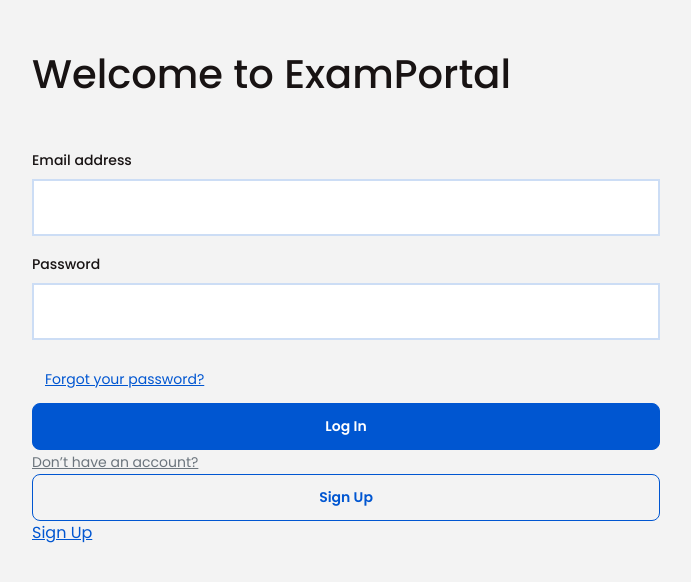
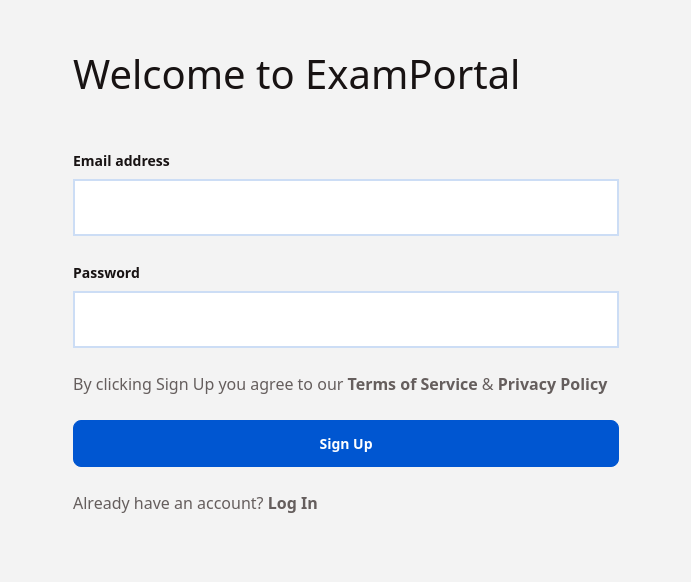
Before and after one commit to WomenPlusPlus/deploy-impact-21-inzone-b, a React (Create React App) app in the folder frontend/web/: page /signup in a window 1280 px wide. Shown: the top 582 px of the page, without its empty margins (294-985 px from the left). Built offline with nearby package versions, Linux system fonts and the light colour scheme.

Commit message:
complete login, signup and setup-account screens

```diff
--- a/frontend/web/src/App.js
+++ b/frontend/web/src/App.js
@@ -20,7 +20,7 @@ function App() {
         {/*</div>*/}
 
         <Router>
-            <div>
+            <div className="container">
                 {/*<nav>*/}
                 {/*    <ul>*/}
                 {/*        <li>*/}
--- a/frontend/web/src/components/login/LoginScreen.js
+++ b/frontend/web/src/components/login/LoginScreen.js
@@ -16,19 +16,29 @@ function LoginScreen(props) {
             <div className="col-lg-6">
                 <h1>Welcome to ExamPortal</h1>
                 <form>
-                    <div className="mb-3">
+                    <div className="mb-4">
                         <label htmlFor="exampleInputEmail1" className="form-label">Email address</label>
                         <input type="email" className="form-control" id="exampleInputEmail1" aria-describedby="emailHelp" />
                     </div>
-                    <div className="mb-3">
+                    <div className="mb-4">
                         <label htmlFor="exampleInputPassword1" className="form-label">Password</label>
                         <input type="password" className="form-control" id="exampleInputPassword1" />
                     </div>
-                    <button type="button" className="btn btn-link">Forgot your password?</button>
-                    <button type="button" className="btn btn-primary w-100">Log In</button>
-                    <a className="form-text">Don’t have an account?</a>
-                    <button type="button" className="btn btn-outline-primary w-100">Sign Up</button>
-                    <Link to={`/signup`}>Sign Up</Link>
+                    <div className="mb-4">
+                        <Link to={`/forgot-password`} className="form-text">Forgot your password?</Link>
+                    </div>
+                    <div className="mb-4">
+                        <button type="button" className="btn btn-primary w-100">Log In</button>
+                    </div>
+                    <div className="mb-4">
+                        <div className="form-text">Don’t have an account?</div>
+                    </div>
+                    <div className="mb-3">
+                        <Link to={`/signup`} className="btn btn-outline-primary w-100">Sign Up</Link>
+                    </div>
+                    <div>
+                        <div className="form-text">Our <strong><a href="terms-of-service">Terms of Service</a></strong> & <strong><a href="privacy-policy">Privacy Policy</a></strong></div>
+                    </div>
                 </form>
             </div>
         </div>
--- a/frontend/web/src/components/login/LoginScreen.scss
+++ b/frontend/web/src/components/login/LoginScreen.scss
@@ -1,14 +1,2 @@
 .Login {
-  display: flex;
-  flex-direction: column;
-  align-items: center;
-
-  h1 {
-    margin: 50px 0;
-  }
-
-  label {
-    font-size: 14px;
-    font-weight: 500;
-  }
 }
--- a/frontend/web/src/components/setup-account/SetupAccountScreen.js
+++ b/frontend/web/src/components/setup-account/SetupAccountScreen.js
@@ -1,5 +1,47 @@
+import {Link} from "react-router-dom";
+import React from "react";
+
 function SetupAccountScreen() {
-    return (<div></div>);
+    return (
+        <div className="row entry-screen">
+            <div className="col-lg-6">
+                <h1>Let's set up your account</h1>
+                <form>
+                    <div className="mb-4">
+                        <label htmlFor="exampleInputEmail1" className="form-label">Name</label>
+                        <input type="text" className="form-control" id="exampleInputEmail1" aria-describedby="emailHelp" placeholder="Your name" />
+                    </div>
+                    <div className="mb-4">
+                        <label htmlFor="exampleInputPassword1" className="form-label">I am a</label>
+                        <select className="form-select" aria-label="Default select example">
+                            <option selected disabled>Select your role</option>
+                            <option value="1">Student</option>
+                            <option value="2">Admin</option>
+                            <option value="3">Course coordinator</option>
+                            <option value="4">Tutor</option>
+                        </select>
+                    </div>
+                    <div className="mb-5">
+                        <label htmlFor="exampleInputPassword1" className="form-label">My course</label>
+                        <select className="form-select" aria-label="Default select example">
+                            <option selected disabled>Select your course</option>
+                            <option value="1">Course 1</option>
+                            <option value="2">Course 2</option>
+                            <option value="3">Course 3</option>
+                        </select>
+                    </div>
+                    <div className="mb-5">
+                        <button type="button" className="btn btn-primary w-100">Create my account</button>
+                    </div>
+                    <div>
+                        <div className="form-text text-center">
+                            Cancel account creation
+                        </div>
+                    </div>
+                </form>
+            </div>
+        </div>
+    );
 }
 
 export default SetupAccountScreen;
--- a/frontend/web/src/components/signup/SignupScreen.js
+++ b/frontend/web/src/components/signup/SignupScreen.js
@@ -1,24 +1,48 @@
 import {Link} from "react-router-dom";
+import React from "react";
 
 function SignupScreen(props) {
+    const [showPasswordInstructions, setPasswordInstructions] = React.useState(false)
+
     return (
         <div className="row entry-screen">
             <div className="col-lg-6">
                 <h1>Welcome to ExamPortal</h1>
                 <form>
-                    <div className="mb-3">
+                    <div className="mb-4">
                         <label htmlFor="exampleInputEmail1" className="form-label">Email address</label>
                         <input type="email" className="form-control" id="exampleInputEmail1" aria-describedby="emailHelp" />
                     </div>
-                    <div className="mb-3">
+                    <div className="mb-4">
                         <label htmlFor="exampleInputPassword1" className="form-label">Password</label>
-                        <input type="password" className="form-control" id="exampleInputPassword1" />
+                        <input
+                            type="password"
+                            className="form-control"
+                            id="exampleInputPassword1"
+                            onFocus={(e) => {
+                                setPasswordInstructions(true);
+                            }}
+                            onBlur={(e) => {
+                                setPasswordInstructions(false);
+                            }}
+                        />
                     </div>
-                    <button type="button" className="btn btn-link">Forgot your password?</button>
-                    <button type="button" className="btn btn-primary w-100">Log In</button>
-                    <a className="form-text">Don’t have an account?</a>
-                    <button type="button" className="btn btn-outline-primary w-100">Sign Up</button>
-                    <Link to={`/signup`}>Sign Up</Link>
+                    <div className={`mb-5 ${showPasswordInstructions? 'd-block' : 'd-none'}`}>
+                        <div className="form-text">At least 8 characters long</div>
+                        <div className="form-text">Contains 1 uppercase character</div>
+                        <div className="form-text">Contains 1 number or symbol</div>
+                    </div>
+                    <div className="mb-4">
+                        <div className="form-text">By clicking Sign Up you agree to our <strong><a href="terms-of-service">Terms of Service</a></strong> & <strong><a href="privacy-policy">Privacy Policy</a></strong></div>
+                    </div>
+                    <div className="mb-4">
+                        <button type="button" className="btn btn-primary w-100">Sign Up</button>
+                    </div>
+                    <div>
+                        <div className="form-text">
+                            Already have an account? <strong><Link to={`/login`}>Log In</Link></strong>
+                        </div>
+                    </div>
                 </form>
             </div>
         </div>
--- a/frontend/web/src/scss/custom.scss
+++ b/frontend/web/src/scss/custom.scss
@@ -4,6 +4,7 @@ $body-color: #181313;
 
 $primary: #0056D1;
 $secondary: #382C8B;
+$grey: #655E5D;
 
 $input-padding-y: 16px;
 $input-padding-x: 16px;
@@ -14,12 +15,17 @@ $input-color: #655E5D;
 $input-border-radius: 0;
 $input-border-color: #CCDDF5;
 $input-border-width: 2px;
-$input-focus-border-color: $primary;
+$input-focus-border-color: #2674D9;
 
 $btn-padding-y: 12px;
 $btn-font-size: 14px;
 $btn-font-weight: 600;
 $btn-border-radius: 8px;
 
+$form-text-font-size: 16px;
+$form-text-color: $grey;
+$form-label-font-size: 14px;
+$form-label-font-weight: 600;
+
 // Import Bootstrap and its default variables
 @import '~bootstrap/scss/bootstrap.scss';
--- a/frontend/web/src/scss/shared.scss
+++ b/frontend/web/src/scss/shared.scss
@@ -1,3 +1,5 @@
+@import "custom";
+
 .entry-screen {
   display: flex;
   flex-direction: column;
@@ -7,8 +9,17 @@
     margin: 50px 0;
   }
 
-  label {
-    font-size: 14px;
-    font-weight: 500;
+  a {
+    text-decoration: none;
+  }
+
+  strong {
+    font-weight: 600;
+    a {
+      color: $grey;
+      &:hover {
+        color: $primary;
+      }
+    }
   }
 }
```
